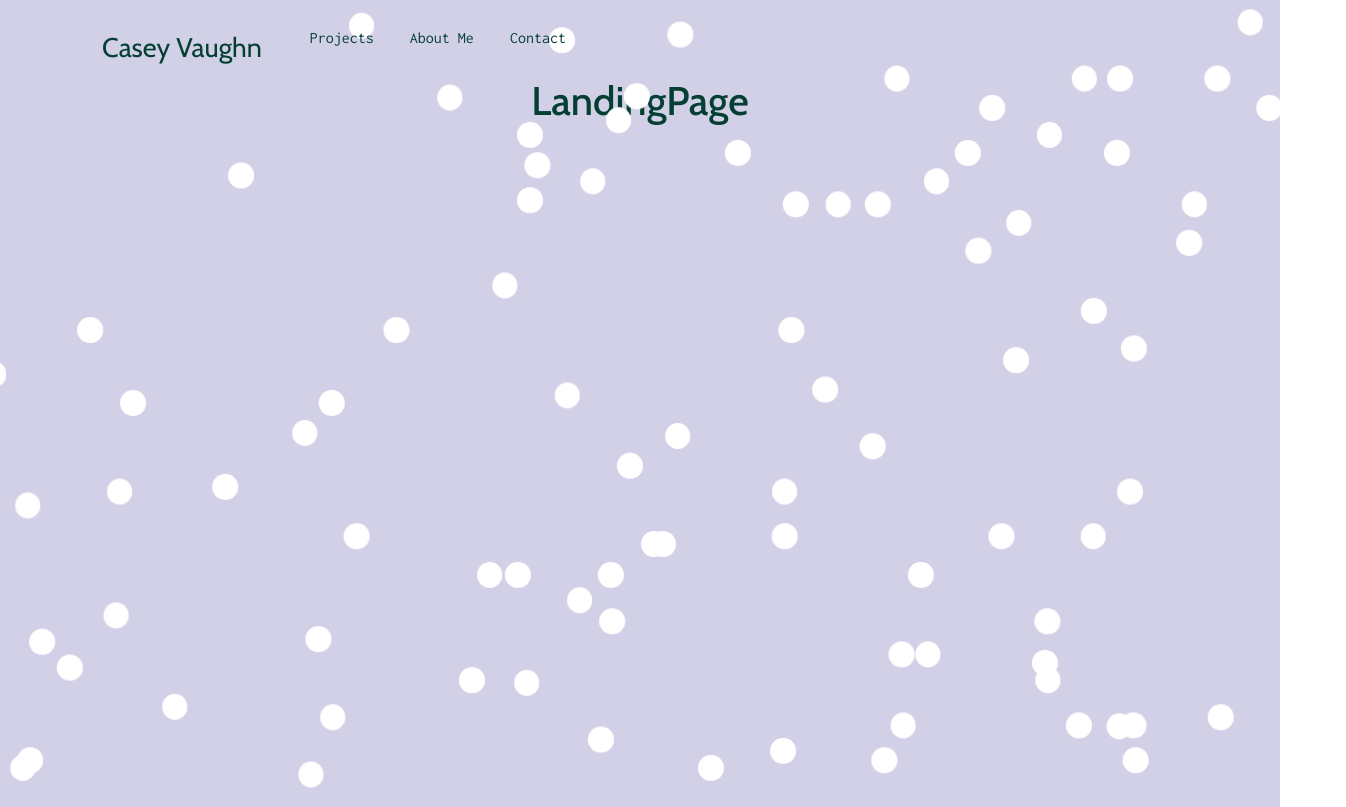
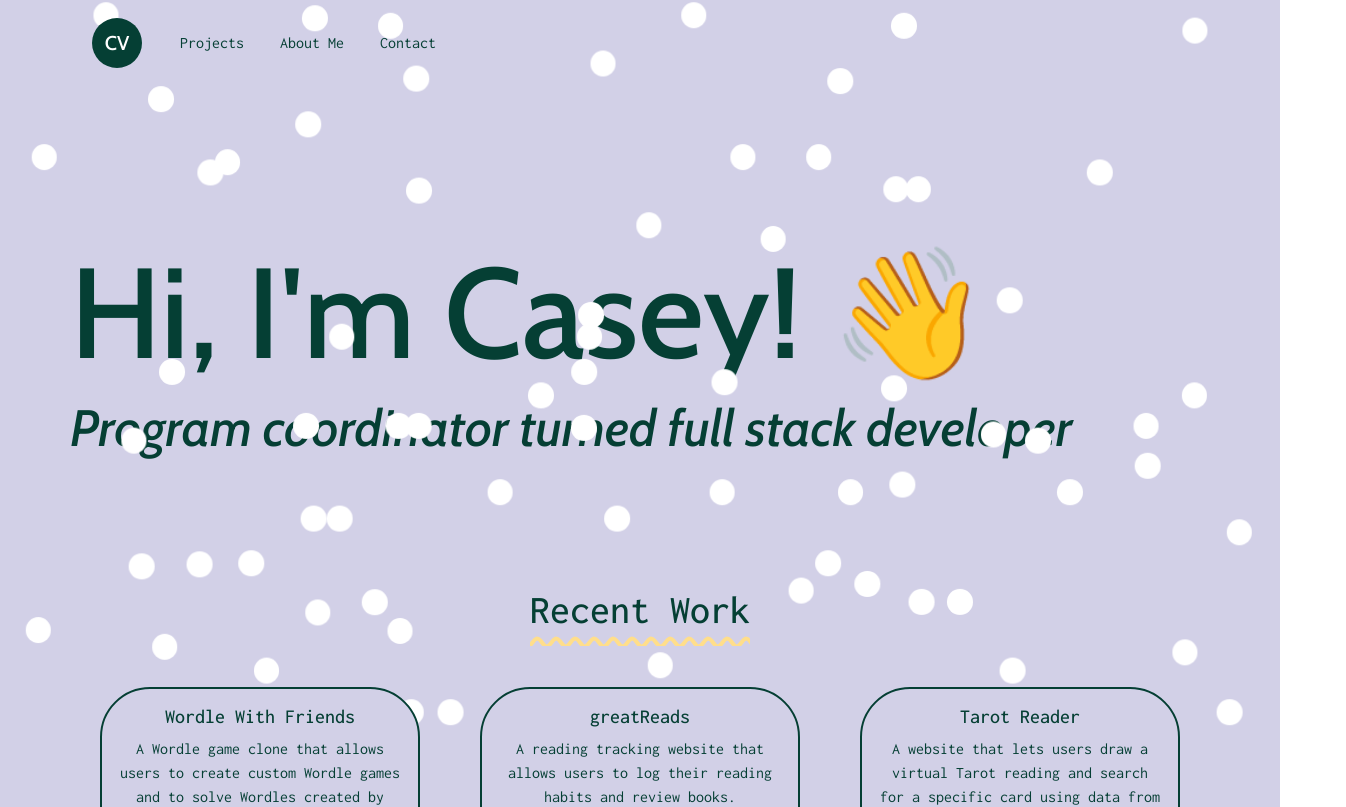
Before and after one commit to caseyvaughn/caseys-portfolio, a React (Create React App) app in the folder client/: page / in a window 1280 px wide. Shown: the top 807 px of the page, 1346 px wide, since content can reach past the window. Built offline with nearby package versions, Linux system fonts and the light colour scheme.

Commit message:
added landing page with greeting

```diff
--- a/client/src/App.js
+++ b/client/src/App.js
@@ -1,11 +1,12 @@
-// import './App.css';
-import "./App.scss";
+import './App.css';
+// import "./App.scss";
 // import {Routes, Route} from "react-router-dom"
 import NavBar from './components/NavBar/NavBar';
 import Portfolio from './components/Portfolio/Portfolio';
 import AboutMe from './components/AboutMe/AboutMe';
 import Footer from './components/Footer/Footer';
 import LandingPage from './components/LandingPage/LandingPage';
+
 
 function App() {
   return (
@@ -14,11 +15,7 @@ function App() {
       <LandingPage/>
       <Portfolio />
       <AboutMe />
-      {/* <Routes>
-        <Route path="/projects" element={<Portfolio />} />
-        <Route path="/aboutme" element={<AboutMe/>}/>
-      </Routes> */}
-      <Footer/>
+      <Footer />
     </div>
   );
 }
--- a/client/src/components/LandingPage/LandingPage.css
+++ b/client/src/components/LandingPage/LandingPage.css
@@ -1,5 +1,7 @@
 .landing-page {
+  margin-top: 100px;
   height: 300px;
+  text-align: left;
 }
 .snowflake {
   --size: 1vw;
--- a/client/src/components/LandingPage/LandingPage.jsx
+++ b/client/src/components/LandingPage/LandingPage.jsx
@@ -1,11 +1,13 @@
 import React from 'react'
 import "./LandingPage.scss"
+{/* //https://stackoverflow.com/questions/50209799/when-can-an-empty-array-be-iterated-over#:~:text=An%20array%20of%20undefined%20s%20can%20be%20iterated%20over%20%2D%20here,not%20be%20assigned%20to%20anything.&text=Note%20that%20you%20shouldn't,over%20each%20item%20and%20console. */}
 
 export default function LandingPage() {
   return (
-    <div className="landing-page">
-      <h1 className="cabin">LandingPage</h1>
-     {/* //https://stackoverflow.com/questions/50209799/when-can-an-empty-array-be-iterated-over#:~:text=An%20array%20of%20undefined%20s%20can%20be%20iterated%20over%20%2D%20here,not%20be%20assigned%20to%20anything.&text=Note%20that%20you%20shouldn't,over%20each%20item%20and%20console. */}
+    <div className="landing-page cabin">
+      <h1 className="greeting"> Hi, I'm Casey! 👋  </h1>
+      <h3 className="desc">Program coordinator turned full stack developer</h3>
+
       {[...Array(100)].map((val) => {
         return (
           <div className="dot"></div>
--- a/client/src/components/LandingPage/LandingPage.scss
+++ b/client/src/components/LandingPage/LandingPage.scss
@@ -1,5 +1,16 @@
 .landing-page {
-  height: 700px;
+  height: 500px;
+  height: 300px;
+  text-align: left;
+  margin-left: 70px;
+  margin-top: 150px;
+}
+.greeting {
+  font-size: 10vw;
+}
+.desc {
+  font-size: 4vw;
+  font-style: italic;
 }
 // https://codepen.io/alvaromontoro/pen/GRNmdzB
 .dot {
--- a/client/src/components/NavBar/NavBar.css
+++ b/client/src/components/NavBar/NavBar.css
@@ -4,16 +4,22 @@
 }
 
 .nav-title {
-  font-size: 27px;
-  margin-right: 30px;
+  font-size: 20px;
+  text-decoration: none;
+  color: white;
+  font-weight: 500;
+  padding: 10px;
+  background-color: #053f34;
+  border-radius: 50%;
+  height: 50px;
+  width: 50px;
+  text-align: center;
+  margin: 10px;
 }
-
+.nav-title:hover {
+  color: #ffde8b;
+}
 .nav {
-  color: #053f34;
   text-decoration: none;
   margin: 20px;
 }
-
-.special-item {
-  color: red;
-}
--- a/client/src/components/NavBar/NavBar.jsx
+++ b/client/src/components/NavBar/NavBar.jsx
@@ -9,7 +9,7 @@ export default function NavBar() {
   return (
     <Navbar collapseOnSelect expand="md" sticky="top">
     <Container className="nav-container">
-        <Navbar.Brand bsPrefix="cabin nav nav-title" href="/">Casey Vaughn</Navbar.Brand>
+        <Navbar.Brand bsPrefix="cabin nav-title" href="/">CV</Navbar.Brand>
       <Navbar.Toggle aria-controls="responsive-navbar-nav" />
       <Navbar.Collapse id="responsive-navbar-nav" className="responsive-navbar">
           <Nav className="mr-auto">
```
Also changed, not shown: 1 other file (tests, documents, lock files or other folders).
